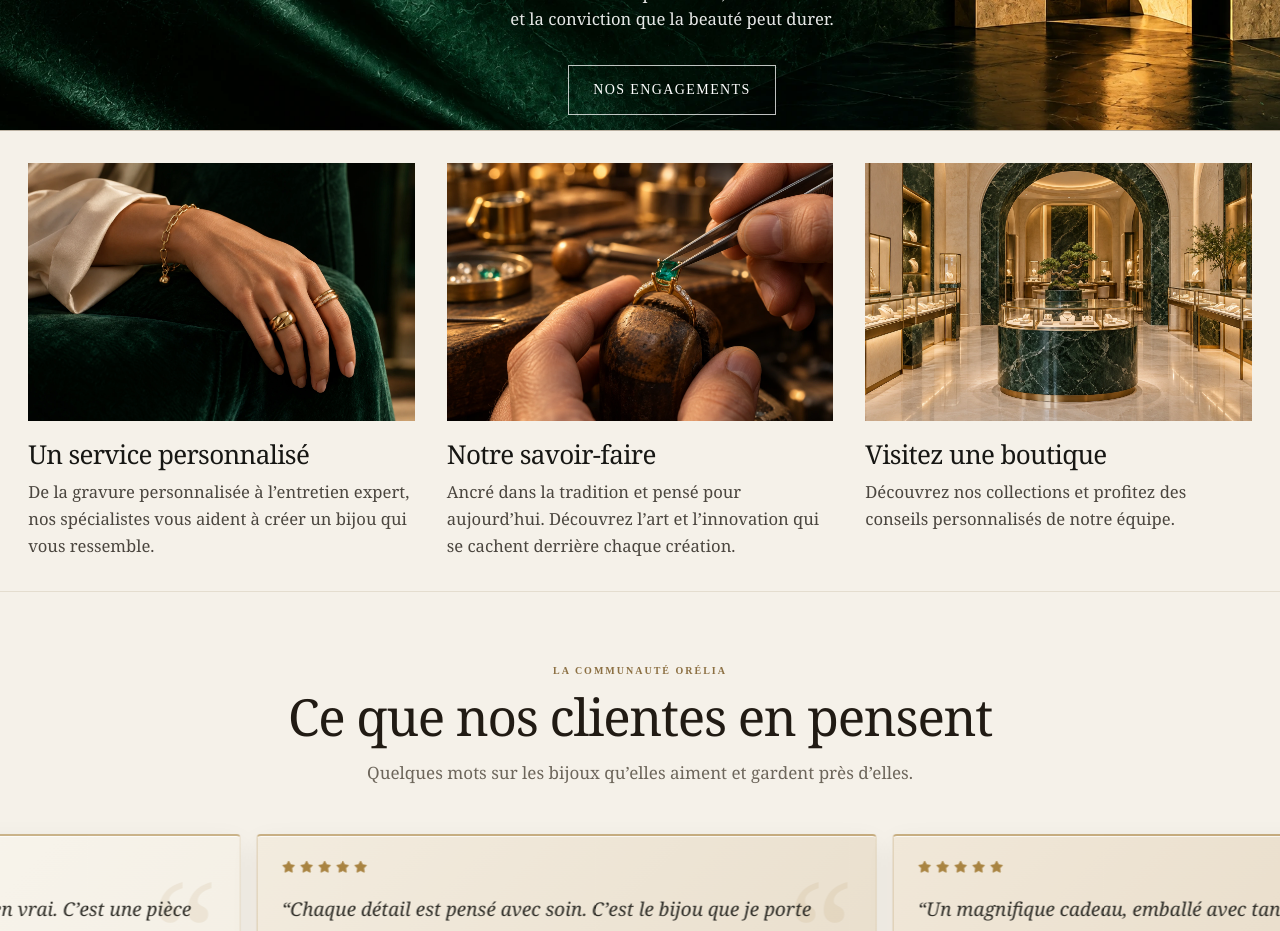
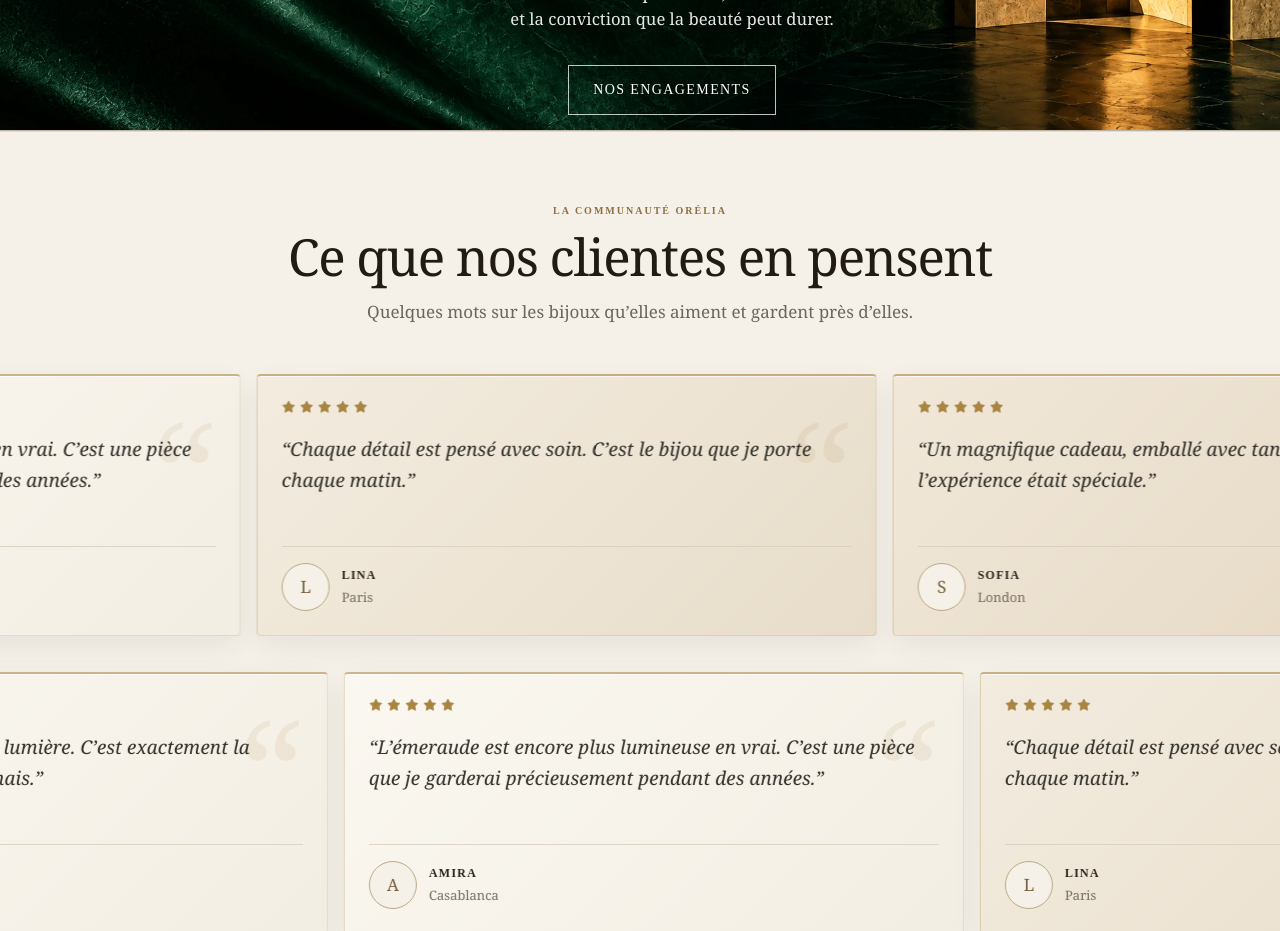
Before and after one commit to Hicham2115/Bijoux-Ecom, a Next.js app: page / in a window 1280 px wide. Shown: the part 3340-4271 px from the top of the page. Built offline with nearby package versions, Linux system fonts and the light colour scheme.

Commit message:
your message

```diff
--- a/app/page.tsx
+++ b/app/page.tsx
@@ -4,7 +4,6 @@ import { FeaturedJewelrySection } from "@/components/featured-jewelry-section";
 import { MenCampaignSection } from "@/components/men-campaign-section";
 import { WomenCampaignSection } from "@/components/women-campaign-section";
 import { MaisonSection } from "@/components/maison-section";
-import { MaisonServicesSection } from "@/components/maison-services-section";
 import { FaqSection } from "@/components/faq-section";
 import { ContactSection } from "@/components/contact-section";
 import { ClosingCtaSection } from "@/components/closing-cta-section";
@@ -27,7 +26,6 @@ export default function Home() {
         <WomenCampaignSection />
         <CategorySection />
         <MaisonSection />
-        <MaisonServicesSection />
         <ReviewsSection />
         <FaqSection />
         <ContactSection />
--- a/components/comp-577.tsx
+++ b/components/comp-577.tsx
@@ -34,7 +34,7 @@ const navigationLinks = [
   { href: "#  categories", label: "Catégories" },
   { href: "/products", label: "Collections" },
   { href: "#maison", label: "La Maison" },
-  { href: "#services", label: "Services" },
+  { href: "#contact", label: "Services" },
   { href: "#faq", label: "FAQ" },
   { href: "#contact", label: "Contact" },
 ];
--- a/components/faq-section.tsx
+++ b/components/faq-section.tsx
@@ -50,7 +50,7 @@ export function FaqSection() {
             Retrouvez les informations utiles ou laissez notre équipe vous conseiller.
           </p>
           <a
-            href="#services"
+            href="#contact"
             className="orelia-action mt-7 inline-flex min-h-11 items-center border-b border-[#aa874b] text-[#25241f] transition-colors hover:text-[#8b7042]"
           >
             Parler à une spécialiste
--- a/components/footer.tsx
+++ b/components/footer.tsx
@@ -19,7 +19,7 @@ const footerLinks = [
     links: [
       { label: "Notre histoire", href: "#maison" },
       { label: "Notre savoir-faire", href: "#craft" },
-      { label: "Nos services", href: "#services" },
+      { label: "Nos services", href: "#contact" },
       { label: "Visiter une boutique", href: "#boutique" },
     ],
   },
--- a/components/maison-services-section.tsx
+++ /dev/null
@@ -1,70 +0,0 @@
-import Image from "next/image";
-import { ArrowRight } from "lucide-react";
-import { Button } from "@/components/ui/button";
-
-const services = [
-  {
-    title: "Un service personnalisé",
-    description:
-      "De la gravure personnalisée à l’entretien expert, nos spécialistes vous aident à créer un bijou qui vous ressemble.",
-    image: "/maison-personalized-service.webp",
-    alt: "Bagues en or et bracelet chaîne sur du velours émeraude",
-    link: "#services",
-    action: "Découvrir",
-  },
-  {
-    title: "Notre savoir-faire",
-    description:
-      "Ancré dans la tradition et pensé pour aujourd’hui. Découvrez l’art et l’innovation qui se cachent derrière chaque création.",
-    image: "/maison-craft.webp",
-    alt: "Un joaillier sertissant une émeraude sur une bague en or",
-    link: "#maison",
-    action: "Notre Maison",
-  },
-  {
-    title: "Visitez une boutique",
-    description:
-      "Découvrez nos collections et profitez des conseils personnalisés de notre équipe.",
-    image: "/maison-boutique.webp",
-    alt: "Une élégante boutique de joaillerie avec du marbre émeraude et des présentoirs en laiton",
-    link: "#boutique",
-    action: "Trouver une boutique",
-  },
-];
-
-export function MaisonServicesSection() {
-  return (
-    <section
-      id="services"
-      aria-label="Services et expériences de la Maison"
-      className="bg-[#f5f1e9] px-5 py-7 text-[#171714] sm:px-[2.2%] sm:py-8"
-    >
-      <div className="grid grid-cols-1 gap-8 sm:grid-cols-2 sm:gap-6 lg:grid-cols-3 lg:gap-8">
-        {services.map((service, index) => (
-          <article
-            key={service.title}
-            data-scroll-reveal-item
-            id={index === 2 ? "boutique" : undefined}
-            className="min-w-0"
-          >
-            <div className="relative aspect-[1.5/1] overflow-hidden bg-[#e8e0d4]">
-              <Image quality={90}
-                src={service.image}
-                alt={service.alt}
-                fill
-                sizes="(max-width: 640px) 100vw, (max-width: 1024px) 48vw, 32vw"
-                className="object-cover transition-transform duration-500 hover:scale-[1.025] motion-reduce:transition-none"
-              />
-            </div>
-            <h2 className="orelia-heading mt-5 text-[23px] sm:text-[26px]">
-              {service.title}
-            </h2>
-            <p className="orelia-copy mt-3 max-w-[430px] text-[#4b463f]">
-              {service.description}
-            </p>
-          </article>
-        ))}
-      </div>
-    </section>
-  );
-}
```
